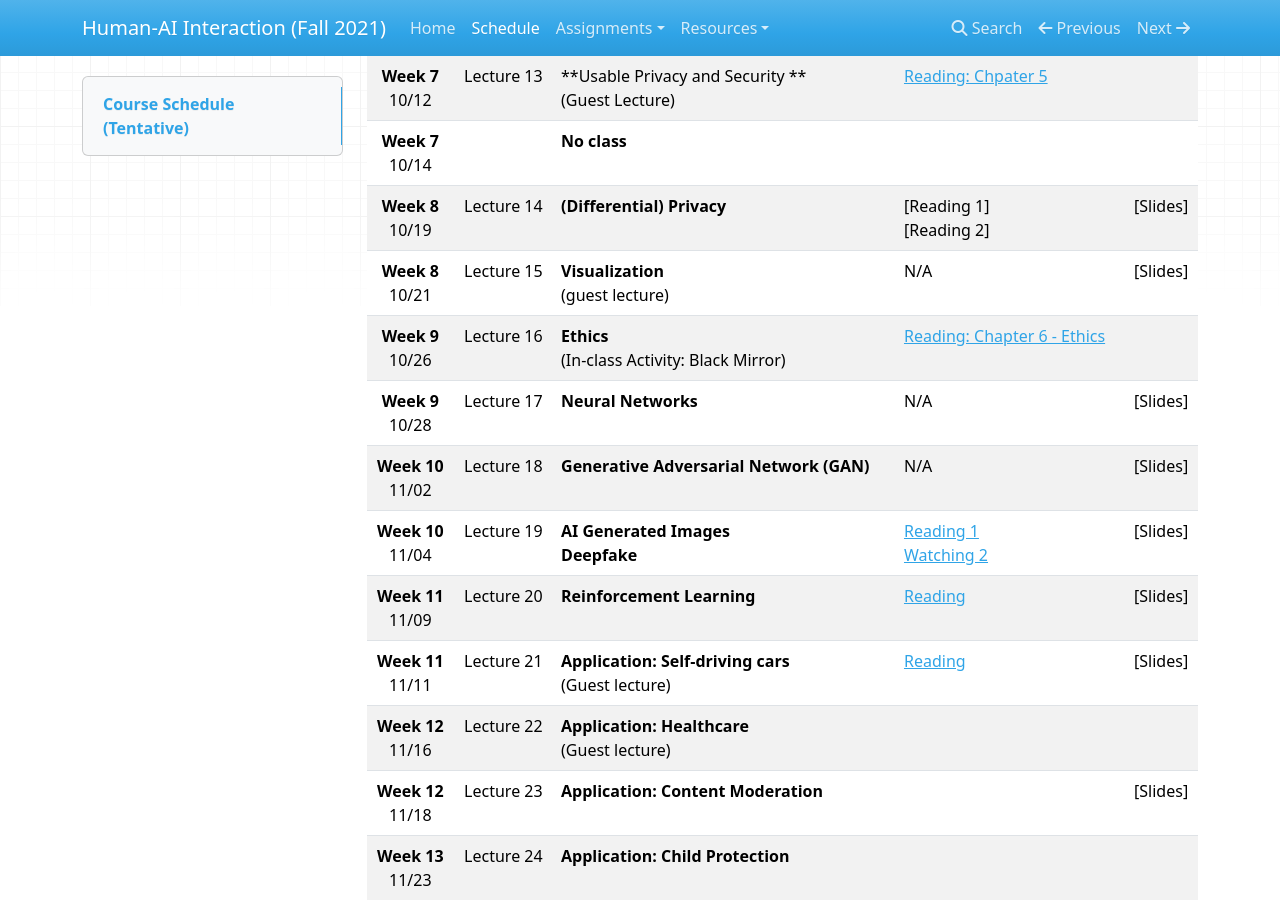
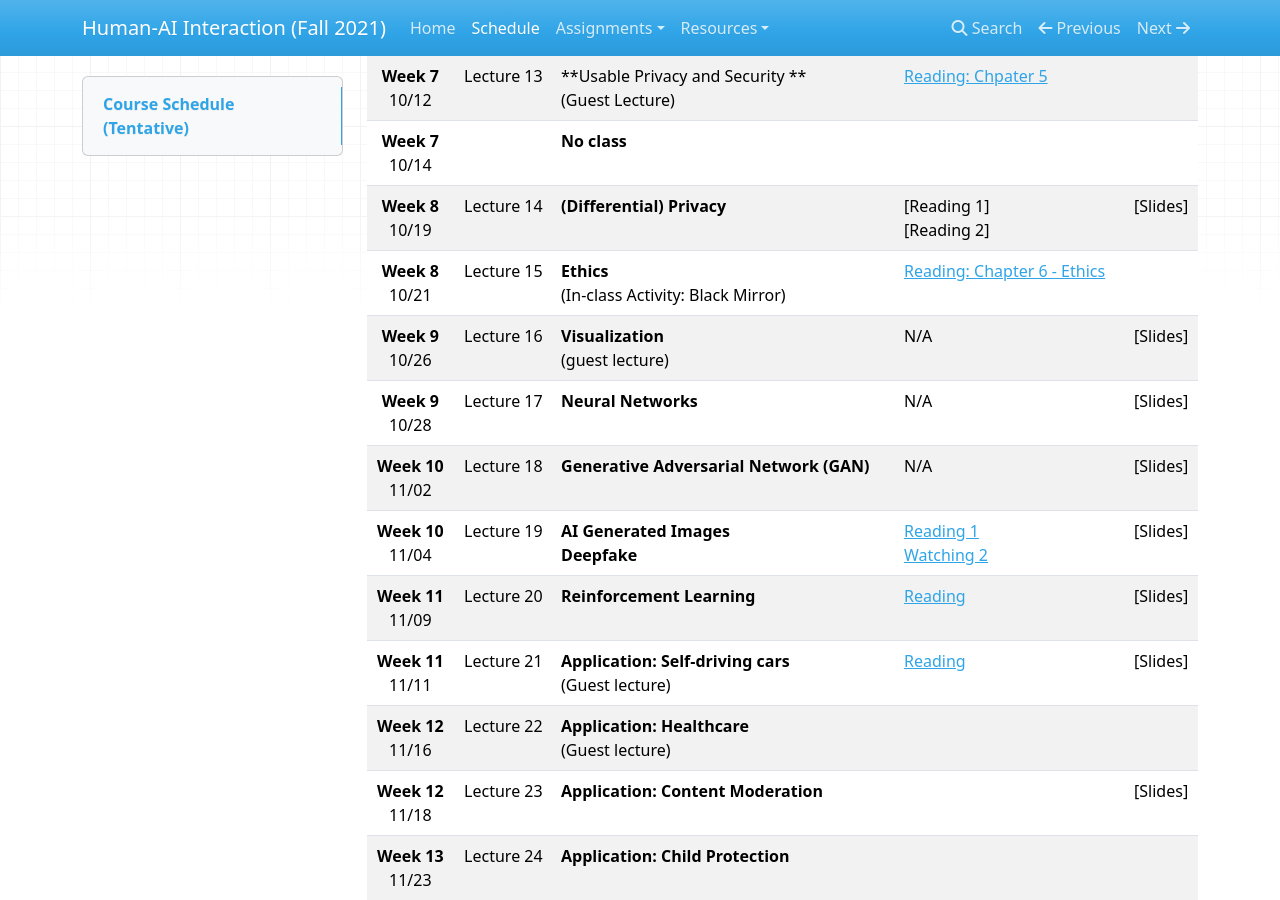
Before and after one commit to haiicmu/haiicmu.github.io, an MkDocs documentation site: the page built from docs/calendar.md, in a window 1280 px wide and 900 px high, scrolled down 899 px. Built offline with MkDocs 1.6.1, drawn with Linux system fonts in a browser that asks for light colours; nearby versions of some CDN libraries.

Commit message:
update schedule

```diff
--- a/docs/calendar.md
+++ b/docs/calendar.md
@@ -17,8 +17,8 @@ Week  |Lecture   |Topic  |Readings  |Slides |
 | **Week 7**<br>10/12  | Lecture 13 | **Usable Privacy and Security **<br> (Guest Lecture)         | [Reading: Chpater 5](https://iapp.org/media/pdf/certification/IAPP-Intro-to-Privacy-for-Tech-Prof-SAMPLE.pdf)                                                                                                  |                                                                                              |   |          |
 | **Week 7**<br>10/14  |            | **No class**                                                 |                                                                                                                                                                                                                |                                                                                              |   |          |
 | **Week 8**<br>10/19  | Lecture 14 | **(Differential) Privacy**                                   | [Reading 1]<br> [Reading 2]                                                                                                                                                                                    | [Slides]                                                                                     |   |          |
-| **Week 8**<br>10/21  | Lecture 15 | **Visualization** <br>(guest lecture)                        | N/A                                                                                                                                                                                                            | [Slides]                                                                                     |   |          |
-| **Week 9**<br>10/26  | Lecture 16 | **Ethics** <br>(In-class Activity: Black Mirror)             | [Reading: Chapter 6 - Ethics](https://www.bitbybitbook.com/en/1st-ed/ethics/)                                                                                                                                  |                                                                                              |   |          |
+| **Week 8**<br>10/21  | Lecture 15 | **Ethics** <br>(In-class Activity: Black Mirror)             | [Reading: Chapter 6 - Ethics](https://www.bitbybitbook.com/en/1st-ed/ethics/)                                                                                                                                  |                                                                                              |   |          |
+| **Week 9**<br>10/26  | Lecture 16 | **Visualization** <br>(guest lecture)                        | N/A                                                                                                                                                                                                            | [Slides]                                                                                     |   |          |
 | **Week 9**<br>10/28  | Lecture 17 | **Neural Networks**                                          | N/A                                                                                                                                                                                                            | [Slides]                                                                                     |   |          |
 | **Week 10**<br>11/02 | Lecture 18 | **Generative Adversarial Network (GAN)**                     | N/A                                                                                                                                                                                                            | [Slides]                                                                                     |   |          |
 | **Week 10**<br>11/04 | Lecture 19 | **AI Generated Images <br> Deepfake**                        | [Reading 1](https://regmedia.co.uk/2019/10/08/deepfake_report.pdf) <br>  [Watching 2](https://www.nytimes.com/2019/08/14/opinion/deepfakes-adele-disinformation.html)                                          | [Slides]                                                                                     |   |          |
--- a/index.html
+++ b/index.html
@@ -386,5 +386,5 @@ getting connected to the support that can help.</p>
 
 <!--
 MkDocs version : 1.1.2
-Build Date UTC : 2021-10-08 03:00:45.596413+00:00
+Build Date UTC : 2021-10-13 18:23:58.557157+00:00
 -->
```
Also changed, not shown: assets/custom-js/katex/index.html (+12 -6 lines), sitemap.xml (+5 -5 lines), 3 other files.
